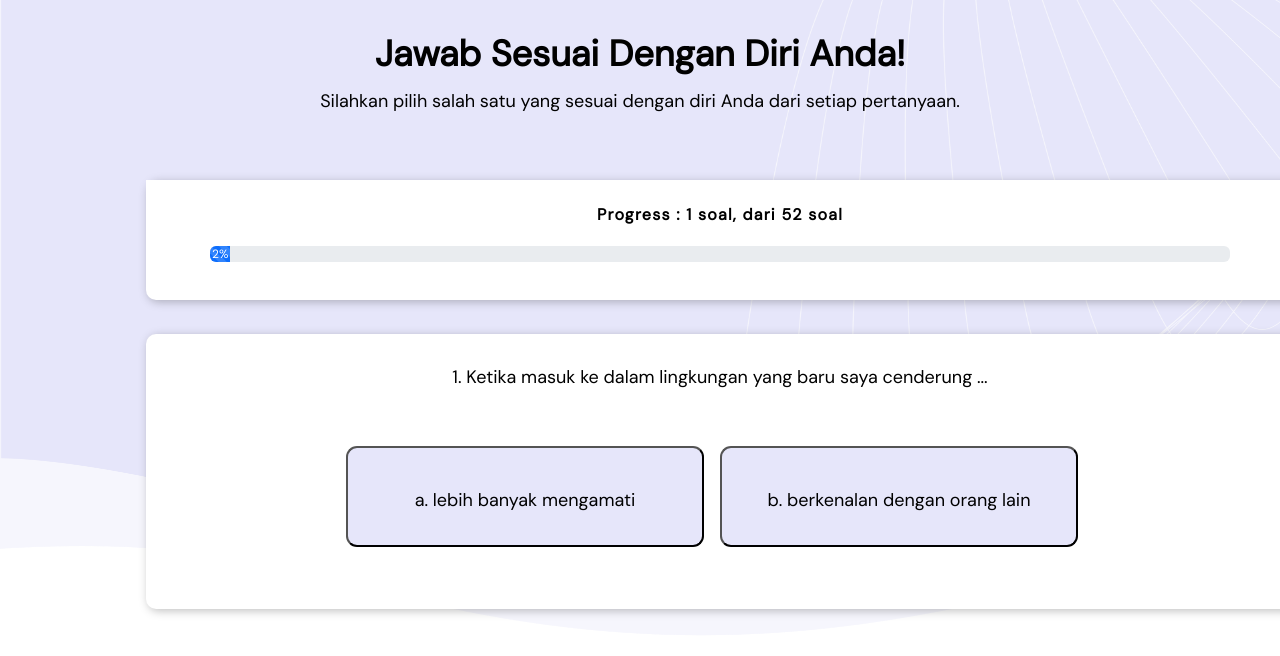
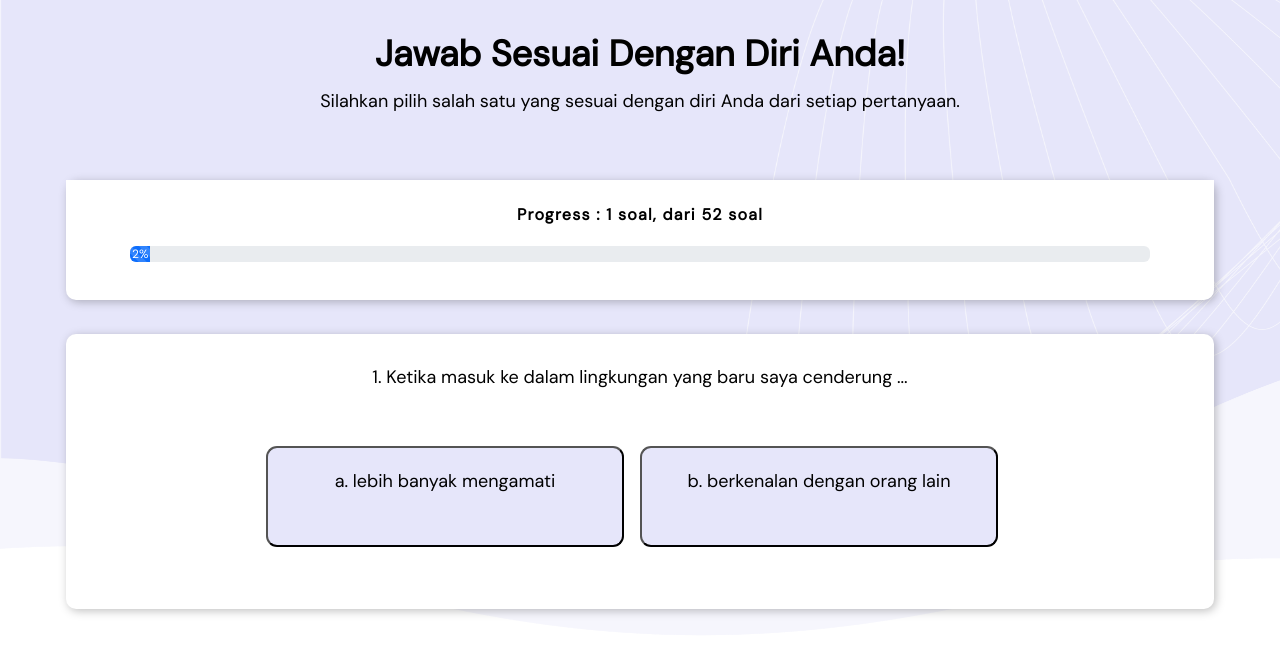
Before and after one commit to Jose-Rafaels/Career-Paths, a React (Create React App) app: page /test-page in a window 1280 px wide. Shown: the top 656 px of the page. Built offline with nearby package versions, Linux system fonts and the light colour scheme.

Commit message:
fixed result page

```diff
--- a/src/components/MBTIQuestions/MBTIQuestions.jsx
+++ b/src/components/MBTIQuestions/MBTIQuestions.jsx
@@ -34,7 +34,7 @@ const MBTIQuestion = ({ question, onAnswerSelect, onNextQuestion }) => {
             pertanyaan.
           </p>
 
-          <div className="box-progress" data-aos="fade-up">
+          <div className="box-progress">
             <div>
               <p className="progress-test">
                 Progress : {currentQuestion} soal, dari {52} soal
@@ -45,7 +45,7 @@ const MBTIQuestion = ({ question, onAnswerSelect, onNextQuestion }) => {
             </div>
           </div>
 
-          <div className="box-question" data-aos="fade-up">
+          <div className="box-question">
             <p className="soal">{question.text}</p>
             <div>
               {question.options.map((option) => (
--- a/src/components/MBTIQuestions/Styles.css
+++ b/src/components/MBTIQuestions/Styles.css
@@ -34,7 +34,8 @@
   position: absolute;
   width: 1148px;
   height: 120px;
-  left: 146px;
+  left: 50%;
+  transform: translate(-50%);
   top: 180px;
   background: #ffffff;
   box-shadow: 2px 2px 10px rgba(0, 0, 0, 0.25);
@@ -59,7 +60,8 @@
   position: absolute;
   width: 1148px;
   height: 275px;
-  left: 146px;
+  left: 50%;
+  transform: translate(-50%);
   top: 270px;
   background: #ffffff;
   box-shadow: 2px 2px 10px rgba(0, 0, 0, 0.25);
@@ -94,7 +96,8 @@
 .option {
   margin-top: 7rem;
   margin-right: 1rem;
-  position: relative;
+  display: inline-flex;
+  justify-content: center;
   width: 358px;
   height: 101px;
   background: #e6e6fa;
--- a/src/pages/Error/Styles.css
+++ b/src/pages/Error/Styles.css
@@ -26,7 +26,7 @@
 }
 
 .error-ic {
-  height: 351px;
+  height: 300px;
   margin: 3rem 8rem;
 }
 
--- a/src/pages/Result/Result.jsx
+++ b/src/pages/Result/Result.jsx
@@ -49,19 +49,21 @@ const ResultPage = ({ result }) => {
             <div>{descTypes[result]}</div>
           </div>
 
-          <div className="jobSection">
+          <div className="jobSection" data-aos="fade-up">
             <p className="title">
-              Berikut jenis pekerjaan yang cocok dengan minat dan bakat kamu
+              Berikut jenis pekerjaan yang cocok dengan tipe kepribadian{" "}
+              {result}
             </p>
-            <div className="title-job-box" data-aos="fade-up">
+            <div className="jobs-box">
+              <div className="title-job-box">
                 <img className="jobs-ic" src={webDev} alt="webDev" />
                 <p className="title-jobs">Web Developer & Digital Designers</p>
               </div>
-            <div className="desc-job-box" data-aos="fade-up">
+              <div className="desc-job-box">
                 <p className="description">
                   Web developers membuat dan memelihara situs web. Desainer
-                digital mengembangkan, membuat, dan menguji tata letak situs web
-                atau antarmuka, fungsi, dan navigasi untuk kegunaannya.
+                  digital mengembangkan, membuat, dan menguji tata letak situs
+                  web atau antarmuka, fungsi, dan navigasi untuk kegunaannya.
                   <br />
                   <br />
                   <span style={{ color: "#000000", fontWeight: "bold" }}>
@@ -84,10 +86,10 @@ const ResultPage = ({ result }) => {
                       menentukan tata letak situs web.
                     </li>
                     <li className="description-point">
-                    Merancang dan mengembangkan grafis dan memelihara situs web.
-                    Desainer digital mengembangkan, membuat, dan menguji tata
-                    letak situs web atau antarmuka, fungsi, dan navigasi untuk
-                    kegunaannya.
+                      Merancang dan mengembangkan grafis dan memelihara situs
+                      web. Desainer digital mengembangkan, membuat, dan menguji
+                      tata letak situs web atau antarmuka, fungsi, dan navigasi
+                      untuk kegunaannya.
                     </li>
                   </ul>
                 </div>
@@ -99,6 +101,7 @@ const ResultPage = ({ result }) => {
                   HTML CSS, Javascript Framework, Rest Apis, Sql Server, UI/UX,
                   PHP Laravel, Node.
                 </p>
+              </div>
             </div>
           </div>
 
--- a/src/pages/Result/Styles.css
+++ b/src/pages/Result/Styles.css
@@ -120,12 +120,6 @@
   border-radius: 10px;
 }
 
-.jobSection {
-  position: relative;
-  height: 31px;
-  top: 1210px;
-}
-
 .matkul-title {
   padding: 2.7rem 1.5rem;
   height: 48px;
@@ -136,26 +130,37 @@
   color: #000000;
 }
 
+.jobSection {
+  position: relative;
+  height: 31px;
+  top: 1210px;
+}
+
+.jobs-box {
+  position: absolute;
+  width: 1150px;
+  left: 50%;
+  transform: translate(-50%);
+  background: #ffffff;
+  box-shadow: 5px 5px 20px rgba(0, 0, 0, 0.25);
+  border-radius: 10px;
+  display: flex;
+  margin-top: 3rem;
+}
+
 .title-job-box {
-  position: absolute;
   width: 328px;
   height: 255px;
-  left: 146px;
-  top: 150px;
-  background: #ffffff;
-  box-shadow: 5px 5px 10px rgba(0, 0, 0, 0.25);
-  border-radius: 10px;
+  margin: 2rem;
 }
 
 .jobs-ic {
-  position: absolute;
   width: 119px;
   height: 117px;
   margin: 2rem 6.5rem;
 }
 
 .title-jobs {
-  position: absolute;
   padding: 0rem 1rem;
   top: 11rem;
   font-weight: 600;
@@ -166,14 +171,10 @@
 }
 
 .desc-job-box {
-  position: absolute;
   width: 766px;
   height: 500px;
   left: 528px;
   top: 150px;
-  background: #ffffff;
-  box-shadow: 5px 5px 10px rgba(0, 0, 0, 0.25);
-  border-radius: 10px;
 }
 
 .description-points {
```
Lines whose indentation alone changed are shown as unchanged.
